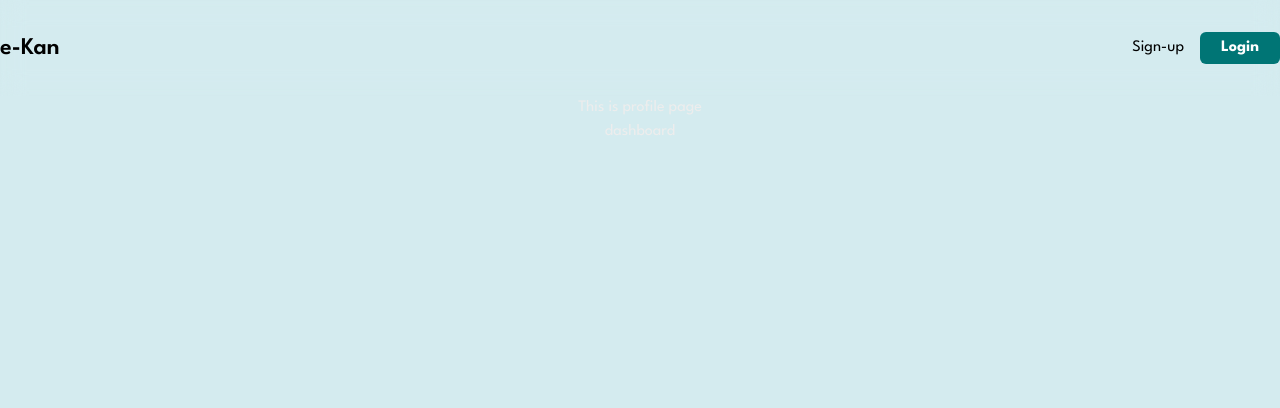
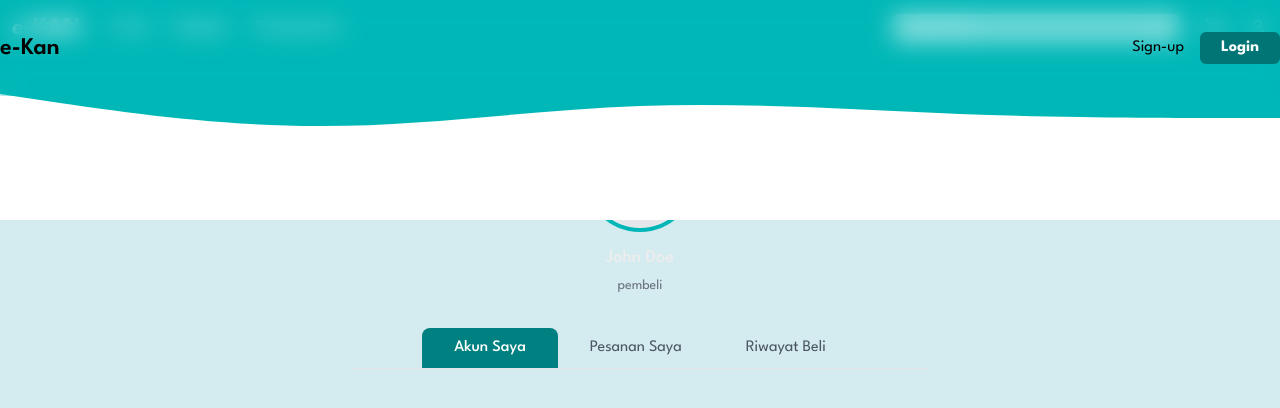
Before and after one commit to kevinjuliow/e-kan, a Next.js app in the folder frontend/: page /profile in a window 1280 px wide. Shown: the top 408 px of the page. Built offline with nearby package versions, Linux system fonts and the light colour scheme; no server answers.

Commit message:
add profile view

```diff
--- a/frontend/src/app/profile/page.tsx
+++ b/frontend/src/app/profile/page.tsx
@@ -1,13 +1,88 @@
 import React from 'react'
 import Link from 'next/link'
+import { Search, ShoppingCart, User } from 'lucide-react';
 
 const Profile = () => {
   return (
-    <div className="w-full flex flex-col items-center justify-center mt-24">
-      <p>This is profile page</p>
-      <Link href={"/dashboard"}>dashboard</Link>
+    <div className="w-full">
+      <nav className="bg-[#00B7B7] p-3 flex items-center justify-between">
+        <div className="flex items-center space-x-8">
+          <a href="/" className="text-white text-2xl font-bold">
+            e-KAN
+          </a>
+          <div className="flex space-x-6">
+            <a href="/" className="text-white hover:text-gray-200">
+              Home
+            </a>
+            <a href="/kategori" className="text-white hover:text-gray-200">
+              Kategori
+            </a>
+            <a href="/tentang-kami" className="text-white hover:text-gray-200">
+              Tentang Kami
+            </a>
+          </div>
+        </div>
+
+        <div className="flex items-center space-x-6">
+          <div className="relative flex items-center">
+            <input
+              type="text"
+              placeholder="Search Item"
+              className="px-3 py-1 rounded-md w-72 bg-[#80DCDC] text-white placeholder-white text-sm focus:outline-none"
+            />
+            <Search className="absolute right-2 text-white w-4 h-4" />
+          </div>
+          <ShoppingCart className="text-white w-5 h-5 cursor-pointer" />
+          <User className="text-white w-5 h-5 cursor-pointer" />
+        </div>
+      </nav>
+
+
+      <div className="relative">
+        <div className="absolute w-full h-40 bg-[#00B7B7]">
+          <div className="absolute -bottom-1 w-full">
+            <svg
+              viewBox="0 0 1440 200"
+              className="w-full"
+              preserveAspectRatio="none"
+              height="150"
+            >
+              <path
+                fill="#ffffff"
+                d="M0,32L60,42.7C120,53,240,75,360,74.7C480,75,600,53,720,48C840,43,960,53,1080,58.7C1200,64,1320,64,1380,64L1440,64L1440,200L1380,200C1320,200,1200,200,1080,200C960,200,840,200,720,200C600,200,480,200,360,200C240,200,120,200,60,200L0,200Z"
+              ></path>
+            </svg>
+          </div>
+        </div>
+      </div>
+
+
+      <div className="mt-16 flex flex-col items-center">
+        <div className="w-28 h-28 rounded-full bg-gray-200 border-4 border-[#00B7B7] flex items-center justify-center">
+          <User className="w-14 h-14 text-gray-400" />
+        </div>
+        <h2 className="mt-3 text-lg font-medium">John Doe</h2>
+        <p className="text-gray-500 text-sm mt-1">pembeli</p>
+
+
+        <div className="mt-8 flex w-full max-w-xl justify-center border-b border-gray-200">
+          <button className="px-8 py-2 text-white bg-[#008080] font-medium rounded-t-lg">
+            Akun Saya
+          </button>
+          <button className="px-8 py-2 text-gray-600 hover:bg-gray-50">
+            Pesanan Saya
+          </button>
+          <button className="px-8 py-2 text-gray-600 hover:bg-gray-50">
+            Riwayat Beli
+          </button>
+        </div>
+
+
+        <div className="w-full max-w-xl min-h-[400px] p-6">
+        </div>
+      </div>
     </div>
-  )
-}
+  );
+};
 
-export default Profile
+export default Profile;
```
